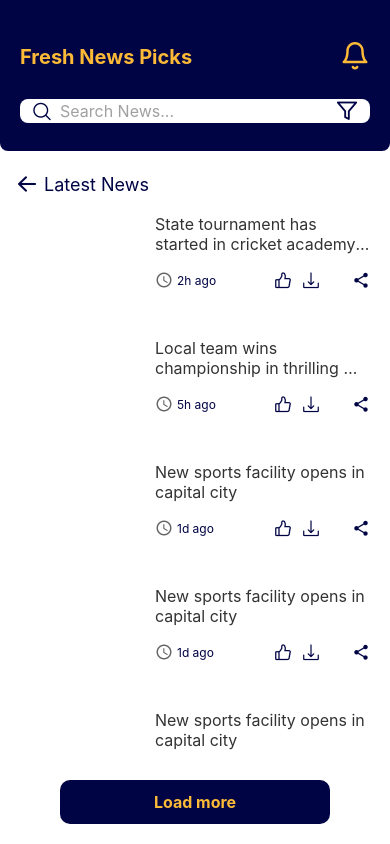
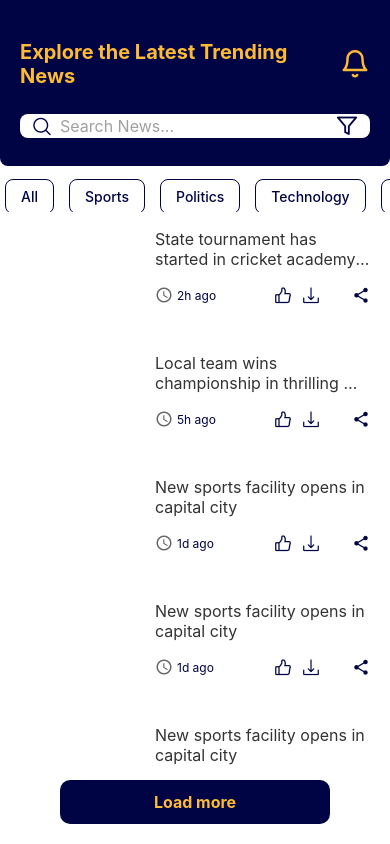
Before and after one commit to dilshand3/newsPortal, a React Native app: screen / in a window 390 px wide. Built offline with nearby package versions, Linux system fonts and the light colour scheme.

Commit message:
Screen 6 complted

```diff
--- a/App.jsx
+++ b/App.jsx
@@ -12,6 +12,7 @@ import PhoneVerification from './src/SignupScreen/PhoneVerification';
 import EmailVerification from './src/SignupScreen/EmailVerification';
 import AccountVerified from './src/SignupScreen/AccountVerified';
 import LatestNews from './src/Screen/LatestNews';
+import ExploreNews from './src/Screen/ExploreNews';
 
 const Tab = createBottomTabNavigator();
 
@@ -38,7 +39,8 @@ const App = () => {
       {/* <NavigationContainer>
         <AuthNavigator />
       </NavigationContainer> */}
-      <LatestNews/>
+      {/* <LatestNews/> */}
+      <ExploreNews/>
     </View>
   );
 };
--- /dev/null
+++ b/src/Screen/ExploreNews.jsx
@@ -0,0 +1,126 @@
+import React, { useState } from 'react';
+import { View, StyleSheet, Text, FlatList } from 'react-native';
+import HeaderInput from '../components/SearchInput';
+import NewsCard from '../components/NewsCard';
+import AntDesign from "react-native-vector-icons/AntDesign";
+import { PURPLECOLOR } from '../constants/color';
+import ReusableButton from '../components/SubmitBtn';
+import CategoryItem from '../components/CategoryItem';
+
+const ExploreNews = () => {
+  const img1 = require("assets/newsImg1.jpeg");
+  const [searchText, setSearchText] = useState("");
+  const [activeCategory, setActiveCategory] = useState("");
+
+  const newsData = [
+    {
+      id: '1',
+      image: img1,
+      title: "State tournament has started in cricket academy in New Delhi with north",
+      time: "2h ago"
+    },
+    {
+      id: '2',
+      image: img1,
+      title: "Local team wins championship in thrilling final match",
+      time: "5h ago"
+    },
+    {
+      id: '3',
+      image: img1,
+      title: "New sports facility opens in capital city",
+      time: "1d ago"
+    },
+    {
+      id: '4',
+      image: img1,
+      title: "New sports facility opens in capital city",
+      time: "1d ago"
+    }, {
+      id: '5',
+      image: img1,
+      title: "New sports facility opens in capital city",
+      time: "1d ago"
+    }, {
+      id: '6',
+      image: img1,
+      title: "New sports facility opens in capital city",
+      time: "1d ago"
+    }, {
+      id: '7',
+      image: img1,
+      title: "New sports facility opens in capital city",
+      time: "1d ago"
+    }
+  ];
+
+  const categoriesFromAPI = ['All', 'Sports', 'Politics', 'Technology', 'Business'];
+
+  return (
+    <View style={styles.container}>
+      <HeaderInput
+        title="Explore the Latest Trending News"
+        showSearchInput={true}
+        searchValue={searchText}
+        onSearchChange={setSearchText}
+        rightIcon="filter"
+        onRightIconPress={() => console.log("Filter Pressed!")}
+      />
+      <FlatList
+        data={categoriesFromAPI}
+        horizontal
+        showsHorizontalScrollIndicator={false}
+        keyExtractor={(item) => item}
+        renderItem={({ item }) => (
+          <CategoryItem
+            category={item}
+            isActive={activeCategory === item}
+            onPress={setActiveCategory}
+          />
+        )}
+      />
+      <FlatList
+        data={newsData}
+        renderItem={({ item }) => (
+          <NewsCard
+            image={item.image}
+            title={item.title}
+            time={item.time}
+          />
+        )}
+        keyExtractor={item => item.id}
+        style={styles.list}
+      />
+      <View style={styles.loadbtn}>
+        <ReusableButton title={"Load more"} style={styles.load} />
+      </View>
+    </View>
+  );
+};
+
+export default ExploreNews;
+
+const styles = StyleSheet.create({
+  container: {
+    flex: 1,
+    backgroundColor: "white",
+  },
+  backbtn: {
+    flexDirection: "row",
+    alignItems: "center",
+    gap: 5,
+    marginTop: 20,
+    marginLeft: 15
+  },
+  list: {
+    marginHorizontal: 10
+  },
+  loadbtn : {
+    paddingHorizontal : 60,
+    marginBottom : 20
+  },
+  load : {
+    color : "#FCBA37",
+    padding : -3
+  }
+});
--- /dev/null
+++ b/src/components/CategoryItem.jsx
@@ -0,0 +1,57 @@
+import React, { useState } from 'react';
+import { Text, StyleSheet, Pressable, View } from 'react-native';
+import { PURPLECOLOR } from '../constants/color';
+
+const CategoryItem = ({ category, isActive, onPress }) => {
+    return (
+        <View style={styles.container}>
+            <Pressable
+                style={({ pressed }) => [
+                    styles.button,
+                    isActive && styles.activeButton,
+                    pressed && styles.pressedButton
+                ]}
+                onPress={() => onPress(category)}
+            >
+                <Text style={[styles.buttonText, isActive && styles.activeText]}>
+                    {category}
+                </Text>
+            </Pressable>
+        </View>
+    );
+};
+
+const styles = StyleSheet.create({
+    container : {
+       marginLeft : 5
+    },
+    button: {
+        alignSelf: "center",
+        height: "38",
+        paddingHorizontal: 15,
+        paddingVertical: 8,
+        borderWidth: 0.9,
+        borderColor: PURPLECOLOR,
+        borderRadius: 8,
+        marginRight: 10,
+        backgroundColor: 'transparent',
+        marginTop: 13,
+        marginBottom: 25,
+    },
+    activeButton: {
+        backgroundColor: PURPLECOLOR,
+    },
+    pressedButton: {
+        opacity: 0.7,
+    },
+    buttonText: {
+        color: PURPLECOLOR,
+        fontSize: 14,
+        fontWeight: '500',
+    },
+    activeText: {
+        color: '#FCBA37',
+    },
+});
+
+export default CategoryItem;
```
